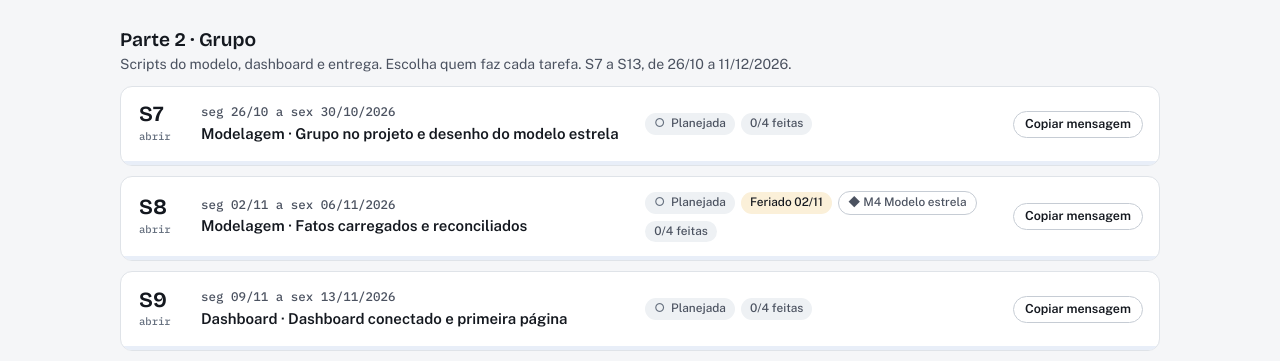
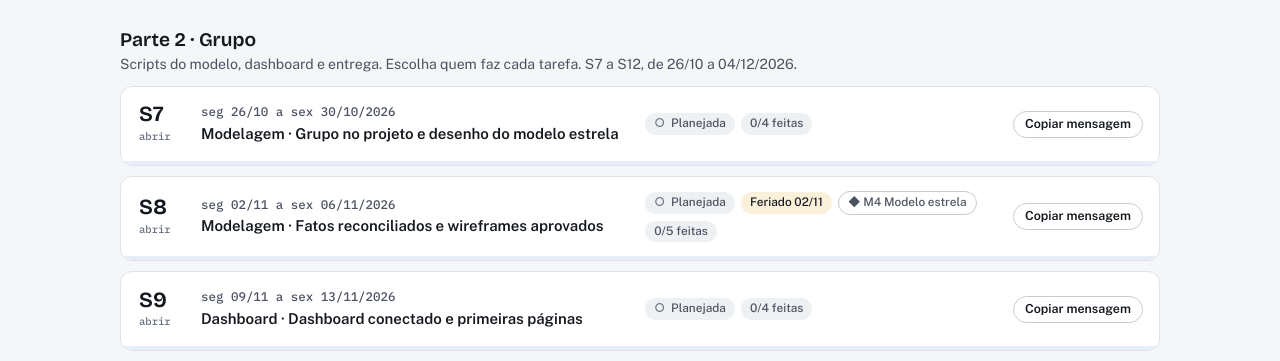
Before and after one commit to AlexandreBicudo/bi-spoleto-site, a plain HTML site: page index.html in a window 1280 px wide. Shown: the part 2410-2771 px from the top of the page. Drawn offline with nearby package versions, Linux system fonts and the light colour scheme.

Commit message:
chore: atualiza o quadro de sprints em 16/09/2026

```diff
--- a/dados/estado.json
+++ b/dados/estado.json
@@ -1,5 +1,5 @@
 {
- "versao": 3,
+ "versao": 4,
  "inicio": "2026-09-14",
  "pessoas": [
   "Alexandre",
@@ -116,8 +116,8 @@
    "n": 8,
    "parte": 2,
    "fase": "Modelagem",
-   "objetivo": "Fatos carregados e reconciliados",
-   "entrega": "Modelo estrela completo com testes de reconciliação",
+   "objetivo": "Fatos reconciliados e wireframes aprovados",
+   "entrega": "Modelo estrela completo com testes e rascunho das páginas",
    "marco": "M4 Modelo estrela",
    "status": "planejada",
    "iniciadaEm": null,
@@ -127,8 +127,8 @@
    "n": 9,
    "parte": 2,
    "fase": "Dashboard",
-   "objetivo": "Dashboard conectado e primeira página",
-   "entrega": "Wireframes, medidas base e página Visão geral",
+   "objetivo": "Dashboard conectado e primeiras páginas",
+   "entrega": "Conexão, medidas base, Visão geral e Vendas e sazonalidade",
    "marco": "",
    "status": "planejada",
    "iniciadaEm": null,
@@ -138,8 +138,8 @@
    "n": 10,
    "parte": 2,
    "fase": "Dashboard",
-   "objetivo": "Páginas de vendas",
-   "entrega": "Vendas e sazonalidade, Cardápio e Canais",
+   "objetivo": "Todas as páginas prontas",
+   "entrega": "Cardápio, Canais, Operação e Pagamentos",
    "marco": "",
    "status": "planejada",
    "iniciadaEm": null,
@@ -148,10 +148,10 @@
   {
    "n": 11,
    "parte": 2,
-   "fase": "Dashboard e validação",
-   "objetivo": "Dashboard completo e publicado",
-   "entrega": "Operação, Pagamentos e versão beta publicada",
-   "marco": "M5 Dashboard beta",
+   "fase": "Validação e documentação",
+   "objetivo": "Projeto pronto até o fim de novembro",
+   "entrega": "Dashboard publicado, validado, corrigido e documentado, com rascunho do relatório",
+   "marco": "M5 Projeto pronto",
    "status": "planejada",
    "iniciadaEm": null,
    "concluidaEm": null
@@ -159,20 +159,9 @@
   {
    "n": 12,
    "parte": 2,
-   "fase": "Documentação",
-   "objetivo": "Correções e documentação",
-   "entrega": "Documentação técnica e rascunho do relatório",
-   "marco": "",
-   "status": "planejada",
-   "iniciadaEm": null,
-   "concluidaEm": null
-  },
-  {
-   "n": 13,
-   "parte": 2,
    "fase": "Entrega",
-   "objetivo": "Entrega final",
-   "entrega": "Relatório, apresentação e release v1.0",
+   "objetivo": "Etapa final",
+   "entrega": "Relatório final, apresentação e release v1.0",
    "marco": "M6 Entrega final",
    "status": "planejada",
    "iniciadaEm": null,
@@ -552,7 +541,7 @@
   },
   {
    "id": "t27",
-   "sprint": 9,
+   "sprint": 8,
    "titulo": "Wireframes das páginas",
    "passos": [
     "Um rascunho por página",
@@ -609,7 +598,7 @@
   },
   {
    "id": "t31",
-   "sprint": 10,
+   "sprint": 9,
    "titulo": "Página Vendas e sazonalidade",
    "passos": [
     "Série diária, semanal e mensal",
@@ -651,7 +640,7 @@
   },
   {
    "id": "t34",
-   "sprint": 11,
+   "sprint": 10,
    "titulo": "Página Operação e cozinha",
    "passos": [
     "Mapa de calor por dia e hora",
@@ -665,7 +654,7 @@
   },
   {
    "id": "t35",
-   "sprint": 11,
+   "sprint": 10,
    "titulo": "Página Pagamentos e caixa",
    "passos": [
     "Mix de pagamento e bandeiras",
@@ -706,7 +695,7 @@
   },
   {
    "id": "t38",
-   "sprint": 12,
+   "sprint": 11,
    "titulo": "Corrigir os problemas da validação",
    "passos": [
     "Priorizar as issues abertas",
@@ -719,7 +708,7 @@
   },
   {
    "id": "t39",
-   "sprint": 12,
+   "sprint": 11,
    "titulo": "Documentação técnica",
    "passos": [
     "README final",
@@ -733,7 +722,7 @@
   },
   {
    "id": "t40",
-   "sprint": 12,
+   "sprint": 11,
    "titulo": "Rascunho do relatório escrito",
    "passos": [
     "Estrutura: problema, metodologia, arquitetura, higienização, modelo, resultados, uso de IA e limitações",
@@ -746,7 +735,7 @@
   },
   {
    "id": "t41",
-   "sprint": 13,
+   "sprint": 12,
    "titulo": "Relatório final",
    "passos": [
     "Revisão cruzada do texto",
@@ -759,7 +748,7 @@
   },
   {
    "id": "t42",
-   "sprint": 13,
+   "sprint": 12,
    "titulo": "Apresentação",
    "passos": [
     "Slides",
@@ -773,7 +762,7 @@
   },
   {
    "id": "t43",
-   "sprint": 13,
+   "sprint": 12,
    "titulo": "Release v1.0 no GitHub",
    "passos": [
     "Anexar relatório, slides e link do dashboard",
--- a/index.html
+++ b/index.html
@@ -278,7 +278,7 @@ function render(){
     h("header", { class: "top" },
       h("p", { class: "eyebrow", text: "Projeto Integrador BI · Spoleto Shop Estação Cuiabá" }),
       h("h1", { text: "Sprints do BI Spoleto" }),
-      h("p", { class: "lede", text: "Controle das 13 sprints semanais, de segunda a sexta. Escolha quem faz cada tarefa, acompanhe o andamento e avise o grupo no WhatsApp quando uma sprint começar." })
+      h("p", { class: "lede", text: "Controle das " + state.sprints.length + " sprints semanais, de segunda a sexta. Escolha quem faz cada tarefa, acompanhe o andamento e avise o grupo no WhatsApp quando uma sprint começar." })
     ),
     renderAjuda(),
     renderGitAjuda(),
```
